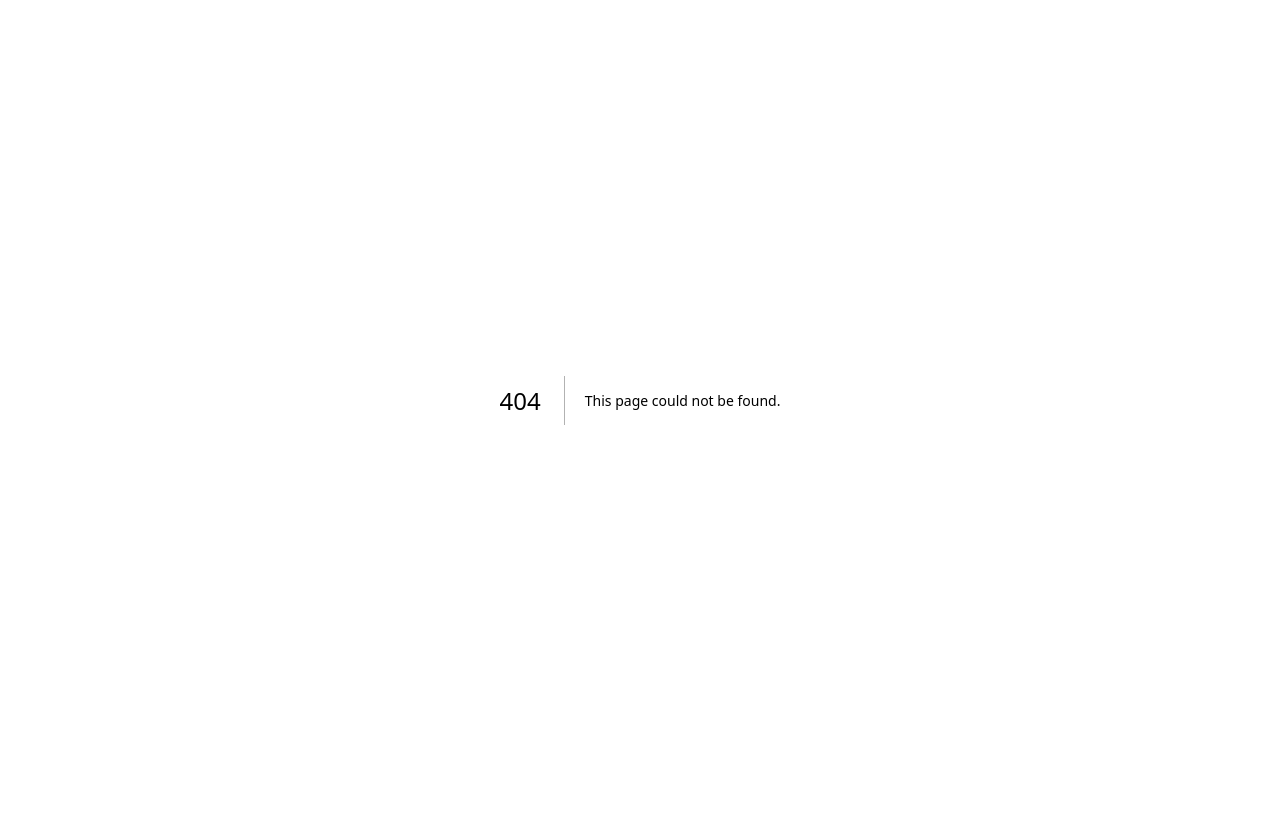
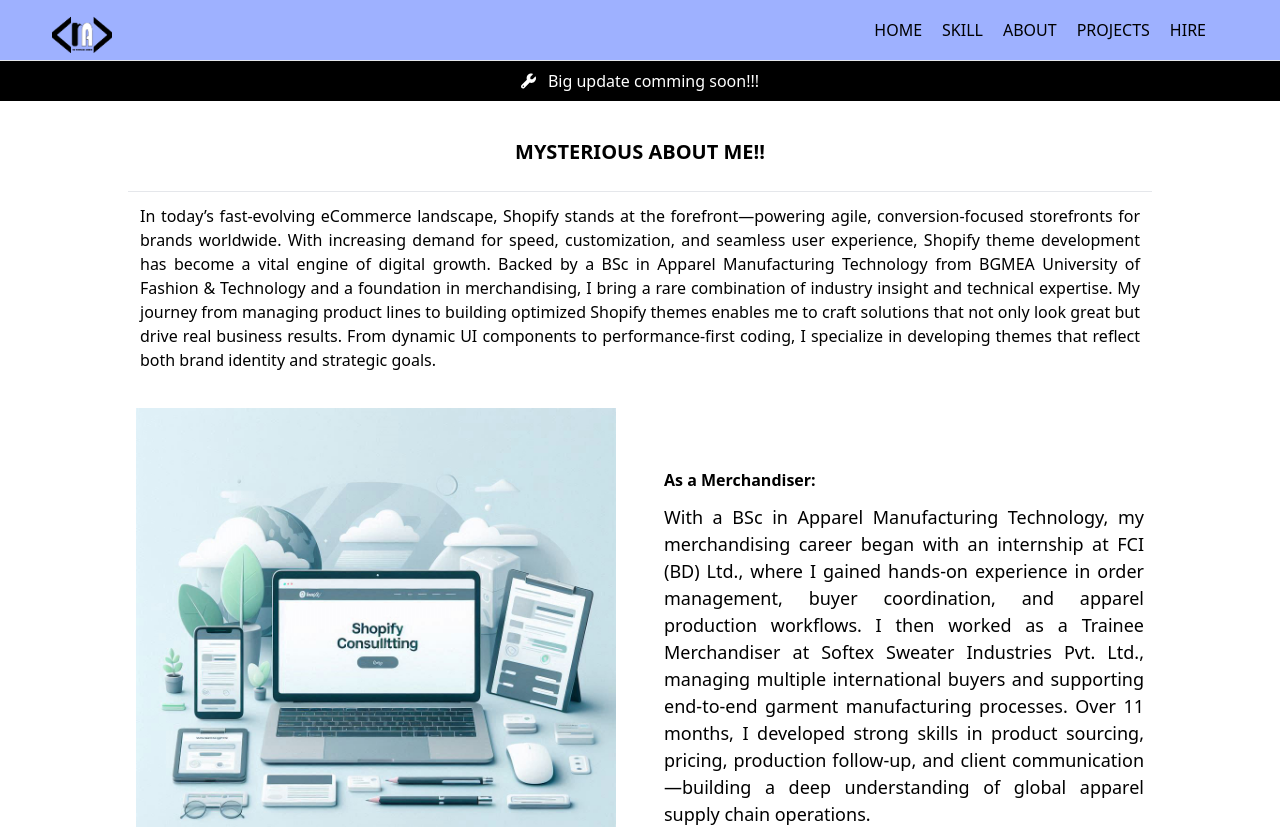
Before and after one commit to min23a/Personal-Web, a Next.js app: page /about in a window 1280 px wide. Before the commit this address had no page. Shown: the top 827 px of the page. Before the commit the page ends 800 px from the top, so only its background shows below. Built offline with nearby package versions, Linux system fonts and the light colour scheme.

Commit message:
structure changed for better data handling

```diff
--- a/Components/Hompage.js
+++ b/Components/Hompage.js
@@ -1,21 +1,16 @@
-import React, { createContext } from 'react'
-import { personalData } from '@/Data/PersonalData';
+import React from 'react'
 import HeaderSection from './Section/HeaderSection';
 import Skills from './Section/Skills';
 import About from './Section/About';
 import Ending from './Section/Ending';
 
-export const DetailsContext = createContext();
-
 const Hompage = () => {
     return (
         <>
-            <DetailsContext.Provider value={personalData}>
-                <HeaderSection />
-                <About />
-                <Skills />
-                <Ending />
-            </DetailsContext.Provider>
+            <HeaderSection />
+            <About />
+            <Skills />
+            <Ending />
         </>
     )
 }
--- /dev/null
+++ b/Components/Layout.js
@@ -0,0 +1,39 @@
+import { personalData } from '@/Data/PersonalData'
+import { SpeedInsights } from '@vercel/speed-insights/next'
+import Head from 'next/head'
+import React, { createContext } from 'react'
+import Navigation from './Navigation'
+import Announcement from './Section/Announcement'
+import { Analytics } from '@vercel/analytics/react'
+
+export const DetailsContext = createContext();
+
+const Layout = ({ children }) => {
+    return (
+        <>
+            <Head>
+                <title>{personalData.name}</title>
+                <meta property="og:title" content={personalData.name} key="title" />
+                <meta name="description" key="description" content={personalData.meta} />
+                <meta name="keywords" content={personalData.tags} />
+                <Analytics />
+                <SpeedInsights />
+            </Head>
+            <main>
+                <section className="sticky top-0 w-full bg-secondary z-50">
+                    <Navigation />
+                </section>
+                <section className="sticky w-full bg-black text-white text-center p-2 ">
+                    <Announcement />
+                </section>
+                <DetailsContext.Provider value={personalData}>
+                    <section className="w-[80vw] m-auto max-w-[1200px]">
+                        {children}
+                    </section>
+                </DetailsContext.Provider>
+            </main>
+        </>
+    )
+}
+
+export default Layout
--- a/Components/Section/About.js
+++ b/Components/Section/About.js
@@ -1,10 +1,10 @@
 import React, { useContext } from 'react'
-import { DetailsContext } from '../Hompage'
 import Heading from '@/Snippet/Heading'
 import ImageWithText from '@/Snippet/ImageWithText'
 import img from "@/Images/banner2.jpeg"
 import Image from 'next/image'
 import SubHeading from '@/Snippet/SubHeading'
+import { DetailsContext } from '../Layout'
 
 const About = () => {
 
@@ -12,8 +12,8 @@ const About = () => {
 
     return (
         <>
-            <section id="about" className='pt-70 w-full'>
-                <Heading >Mysterious Me!!</Heading>
+            <section id="about" className='pt-3 w-full'>
+                <Heading >Mysterious About Me!!</Heading>
                 <p className='text-justify w-full m-auto p-3'>
                     {data.common_desc}
                 </p>
--- a/Components/Section/HeaderSection.js
+++ b/Components/Section/HeaderSection.js
@@ -1,11 +1,11 @@
 import ImageWithText from '@/Snippet/ImageWithText'
 import img from "@/Images/banner.jpg"
 import React, { useContext } from 'react'
-import { DetailsContext } from '../Hompage'
 import Image from 'next/image'
 import { FontAwesomeIcon } from '@fortawesome/react-fontawesome'
 import { faLocationDot } from '@fortawesome/free-solid-svg-icons'
 import Link from 'next/link'
+import { DetailsContext } from '../Layout'
 
 const HeaderSection = () => {
     const data = useContext(DetailsContext)
--- a/Components/Section/Skills.js
+++ b/Components/Section/Skills.js
@@ -1,15 +1,15 @@
 import Heading from '@/Snippet/Heading'
 import React, { useContext } from 'react'
-import { DetailsContext } from '../Hompage'
 import FlexWarp from '@/Snippet/FlexWarp'
 import CardImg from '@/Snippet/CardImg'
+import { DetailsContext } from '../Layout'
 
 const Skills = () => {
     const data = useContext(DetailsContext)
     const exData = data.exData;
     return (
         <>
-            <section id="skill" className='pt-70'>
+            <section id="skill" className='pt-3'>
                 <Heading  >Skills & tools</Heading>
                 <FlexWarp>
                     {
--- a/Data/Menulist.js
+++ b/Data/Menulist.js
@@ -1 +1 @@
-export const menulist = { "list": ["home", "about", "skill"], "external": ["projects", "hire"] }
+export const menulist = { "list": ["home", "skill"], "external": ["about", "projects", "hire"] }
--- /dev/null
+++ b/pages/about.js
@@ -0,0 +1,18 @@
+import Layout from '@/Components/Layout';
+import About from '@/Components/Section/About';
+import React, { createContext } from 'react'
+
+export const AboutDetails = createContext();
+
+const about = () => {
+
+    return (
+        <>
+            <Layout>
+                <About></About>
+            </Layout>
+        </>
+    )
+}
+
+export default about
--- a/pages/index.js
+++ b/pages/index.js
@@ -1,33 +1,12 @@
-import Navigation from "@/Components/Navigation";
-import { personalData } from '@/Data/PersonalData';
-import Head from "next/head";
 import Hompage from "@/Components/Hompage";
-import { Analytics } from "@vercel/analytics/react"
-import Announcement from "@/Components/Section/Announcement";
-import { SpeedInsights } from "@vercel/speed-insights/next"
+import Layout from "@/Components/Layout";
 
 export default function Home() {
   return (
     <>
-      <Head>
-        <title>{personalData.name}</title>
-        <meta property="og:title" content={personalData.name} key="title" />
-        <meta name="description" key="description" content={personalData.meta} />
-        <meta name="keywords" content={personalData.tags} />
-        <Analytics />
-        <SpeedInsights />
-      </Head>
-      <main>
-        <section className="sticky top-0 w-full bg-secondary z-50">
-          <Navigation />
-        </section>
-        <section className="sticky w-full bg-black text-white text-center p-2 ">
-          <Announcement />
-        </section>
-        <section className="w-[80vw] m-auto max-w-[1200px]">
-          <Hompage />
-        </section>
-      </main>
+      <Layout>
+        <Hompage />
+      </Layout>
     </>
   )
 }
```
